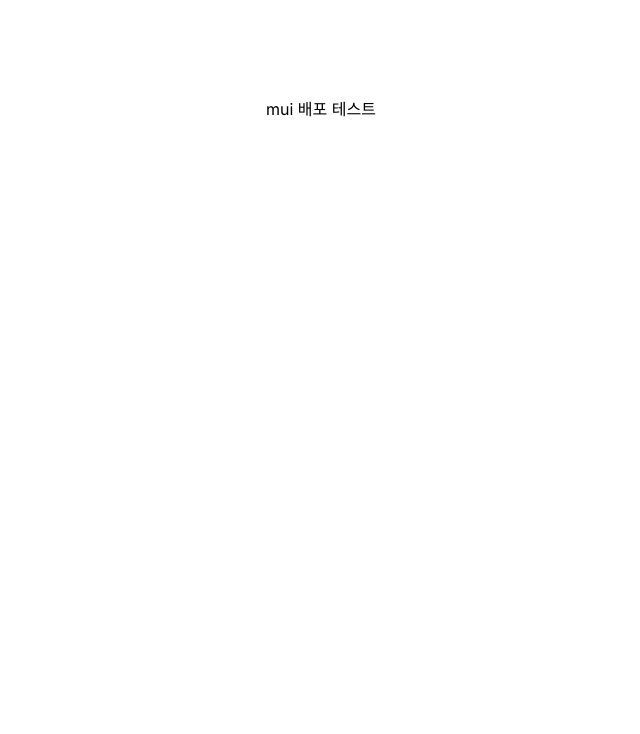
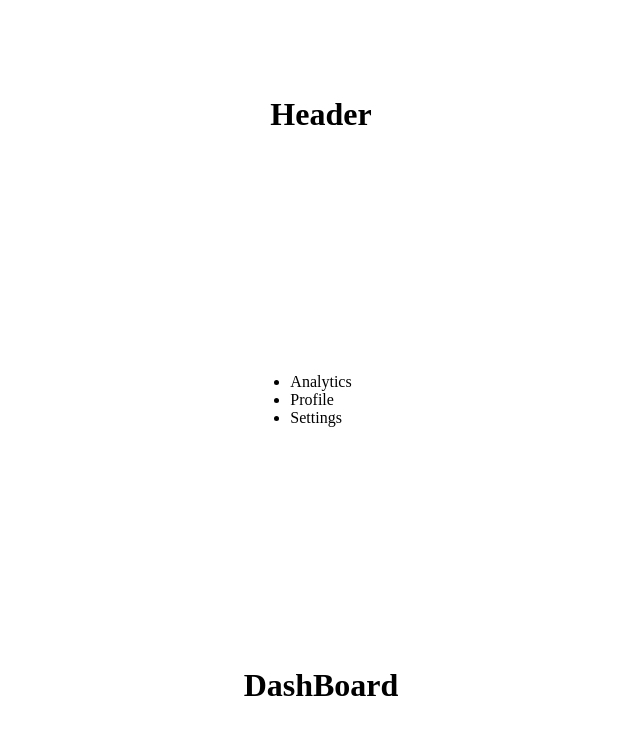
Before and after one commit to visualstores/next-mui-dashboard, a Next.js app: page / in a window 1280 px wide. Shown: the top 734 px of the page, without its empty margins (319-959 px from the left). Built offline with nearby package versions, Linux system fonts and the light colour scheme.

Commit message:
1.Project Setup

```diff
--- a/package.json
+++ b/package.json
@@ -9,6 +9,9 @@
     "lint": "next lint"
   },
   "dependencies": {
+    "@emotion/react": "^11.11.4",
+    "@emotion/styled": "^11.11.5",
+    "@mui/material": "^5.15.16",
     "axios": "^1.6.8",
     "next": "14.2.3",
     "react": "^18",
--- /dev/null
+++ b/src/components/Header/index.tsx
@@ -0,0 +1,7 @@
+import { NextPage } from 'next'
+
+const Header: NextPage = () => {
+  return <h1>Header</h1>
+}
+
+export default Header
--- /dev/null
+++ b/src/components/SideMenu/index.tsx
@@ -0,0 +1,11 @@
+const SideMenu = () => {
+  return (
+    <ul>
+      <li>Analytics</li>
+      <li>Profile</li>
+      <li>Settings</li>
+    </ul>
+  )
+}
+
+export default SideMenu
--- /dev/null
+++ b/src/pages/dashboard/index.tsx
@@ -0,0 +1,7 @@
+import { NextPage } from 'next'
+
+const DashBoard: NextPage = () => {
+  return <h1>DashBoard</h1>
+}
+
+export default DashBoard
--- a/src/pages/index.tsx
+++ b/src/pages/index.tsx
@@ -1,20 +1,22 @@
 import Head from 'next/head'
-import { Inter } from 'next/font/google'
 import styles from '@/styles/Home.module.css'
-
-const inter = Inter({ subsets: ['latin'] })
+import Dashboard from './dashboard'
+import Header from '@/components/Header'
+import SideMenu from '@/components/SideMenu'
 
 export default function Home() {
   return (
     <>
       <Head>
-        <title>Create Next App</title>
-        <meta name="description" content="Generated by create next app" />
+        <title>Data DashBoard</title>
+        <meta name="description" content="Data DashBoard" />
         <meta name="viewport" content="width=device-width, initial-scale=1" />
         <link rel="icon" href="/favicon.ico" />
       </Head>
-      <main className={`${styles.main} ${inter.className}`}>
-        mui 배포 테스트
+      <main className={styles.main}>
+        <Header />
+        <SideMenu />
+        <Dashboard />
       </main>
     </>
   )
```
Also changed, not shown: src/pages/dashboard/analytics/index.tsx (added, +7 -0 lines), src/pages/dashboard/profile/index.tsx (added, +7 -0 lines), src/pages/dashboard/settings/index.tsx (added, +7 -0 lines), src/pages/login/index.tsx (added, +7 -0 lines), 2 other files (tests, documents, lock files or other folders).
